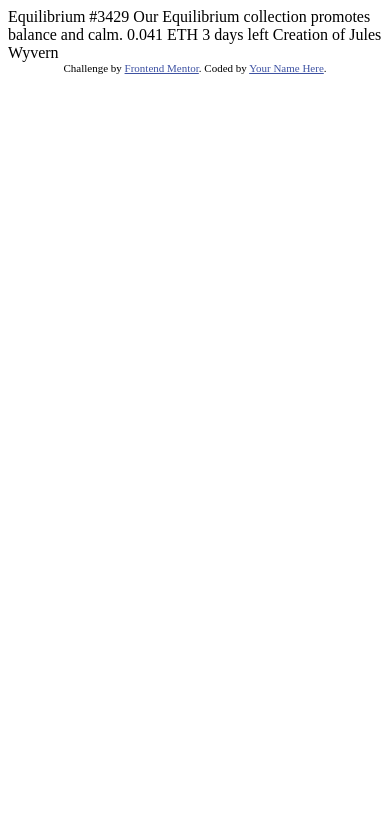
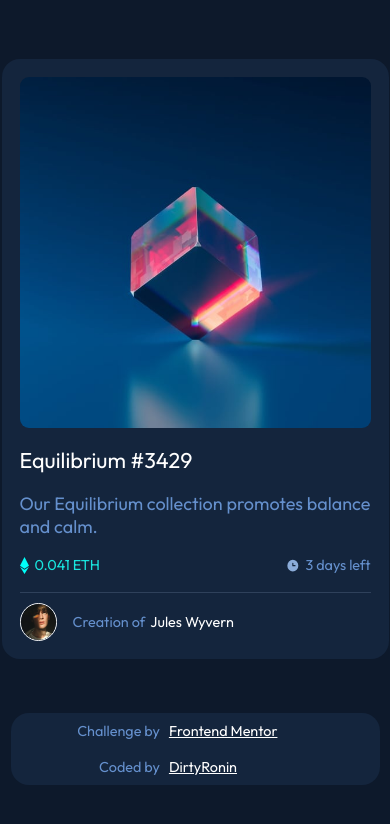
Before and after one commit to DirtyRonin/frontend-mentor_nft-preview, a plain HTML site: page index.html in a window 390 px wide. Drawn offline with Linux system fonts and the light colour scheme.

Commit message:
feat: responsive nft preview component

```diff
--- /dev/null
+++ b/index.css
@@ -0,0 +1,202 @@
+@import url('https://fonts.googleapis.com/css?family=Outfit');
+
+html {
+  height: 100%;
+  width: 100%;
+  display: flex;
+  font-size: 18px;
+}
+
+body {
+  padding: 0;
+  margin: auto;
+  background-color: hsl(217, 54%, 11%);
+  display: flex;
+  flex-direction: column;
+  font-family: 'outfit', serif;
+}
+
+body p {
+  margin: 0;
+}
+
+.nft-card {
+  display: flex;
+  flex-direction: column;
+  align-items: flex-start;
+  gap: 1rem;
+  padding: 1rem;
+  width: 17rem;
+  margin: auto;
+  background-color: hsl(216, 50%, 16%);
+  border-radius: 1rem;
+  box-shadow: 1px 1px 1px 0.5;
+}
+
+@media only screen and (max-width: 600px) {
+  .nft-card {
+    width: 90%;
+  }
+}
+
+.nft-product-image {
+  position: relative;
+}
+
+.nft-image {
+  opacity: 1;
+  width: 100%;
+  border-radius: 0.5rem;
+  box-shadow: 1px 1px 1px 0.5;
+  cursor: pointer;
+  display: block;
+  height: auto;
+  transition: 0.5 ease;
+  backface-visibility: hidden;
+}
+
+.nft-view {
+  transition: 0.5 ease;
+  opacity: 0;
+  cursor: pointer;
+  position: absolute;
+  top: 50%;
+  left: 50%;
+  transform: translate(-50%, -50%);
+  -ms-transform: translate(-50%, -50%);
+  text-align: center;
+}
+
+.nft-product-image:hover .nft-image {
+  opacity: 0.3;
+}
+.nft-product-image:hover .nft-view {
+  opacity: 1;
+}
+
+.nft-title {
+  color: white;
+  font-weight: 500;
+  font-size: 1.2rem;
+  cursor: pointer;
+}
+
+.nft-title:hover {
+  color: hsl(178, 80%, 50%);
+}
+.nft-title:active {
+  color: hsl(268, 74%, 75%);
+}
+
+.nft-description {
+  color: hsl(215, 51%, 60%);
+  font-weight: 300;
+  font-size: 1rem;
+}
+
+.nft-offer-details {
+  width: 100%;
+  display: flex;
+  justify-content: space-between;
+}
+
+.nft-offer {
+  display: flex;
+  gap: 5px;
+  align-items: center;
+  color: hsl(178, 80%, 50%);
+  font-size: 0.8rem;
+  font-weight: 300;
+}
+
+.icon-ethereum {
+  height: 0.9rem;
+}
+
+.nft-offer-duration {
+  display: flex;
+  align-items: center;
+  gap: 5px;
+  color: hsl(215, 51%, 60%);
+  font-size: 0.8rem;
+}
+
+.icon-clock {
+  height: 0.8rem;
+}
+
+.seperator {
+  width: 100%;
+  border-top: 0.5px solid hsl(215, 32%, 27%);
+}
+
+.nft-creator {
+  margin-top: 10px;
+  display: grid;
+  align-items: center;
+  grid-template-columns: 10% auto;
+  font-size: 0.7rem;
+  gap: 1rem;
+  align-items: center;
+}
+
+.icon-avatar {
+  width: 100%;
+  border: whitesmoke solid 1px;
+  border-radius: 50%;
+}
+
+.nft-creator-text {
+  display: flex;
+  gap: 5px;
+  color: hsl(215, 51%, 60%);
+  font-size: 0.8rem;
+  text-align: end;
+}
+
+.nft-creator-name {
+  color: white;
+  text-align: start;
+  cursor: pointer;
+}
+
+.nft-creator-name:hover {
+  color: hsl(178, 80%, 50%);
+}
+
+.nft-creator-name:active {
+  color: hsl(268, 74%, 75%);
+}
+
+.attribution {
+  width: 17rem;
+  margin: 3rem auto 0;
+  display: grid;
+  grid-template-columns: 40% 60%;
+  text-align: center;
+  gap: 1rem 0.5rem;
+  padding: 0.5rem;
+  background-color: hsl(216, 50%, 16%);
+  border-radius: 1rem;
+  box-shadow: 1px 1px 1px 0.5;
+  font-size: 0.8rem;
+}
+
+@media only screen and (max-width: 600px) {
+  .attribution {
+    width: 90%;
+  }
+}
+
+.attribution a {
+  color: white;
+  text-align: start;
+  cursor: pointer;
+}
+
+.attribution p {
+  gap: 5px;
+  color: hsl(215, 51%, 60%);
+  font-size: 0.8rem;
+  text-align: end;
+}
--- a/index.html
+++ b/index.html
@@ -1,33 +1,51 @@
 <!DOCTYPE html>
 <html lang="en">
   <head>
-  <meta charset="UTF-8">
-  <meta name="viewport" content="width=device-width, initial-scale=1.0"> <!-- displays site properly based on user's device -->
+    <meta charset="UTF-8" />
+    <meta name="viewport" content="width=device-width, initial-scale=1.0" />
+    <!-- displays site properly based on user's device -->
 
-  <link rel="icon" type="image/png" sizes="32x32" href="./images/favicon-32x32.png">
+    <link rel="icon" type="image/png" sizes="32x32" href="./images/favicon-32x32.png" />
+    <link rel="stylesheet" href="index.css" />
 
     <title>Frontend Mentor | NFT preview card component</title>
-
-  <!-- Feel free to remove these styles or customise in your own stylesheet 👍 -->
-  <style>
-    .attribution { font-size: 11px; text-align: center; }
-    .attribution a { color: hsl(228, 45%, 44%); }
-  </style>
   </head>
   <body>
-
-  Equilibrium #3429
-
-  Our Equilibrium collection promotes balance and calm.
-
-  0.041 ETH
-  3 days left
-
-  Creation of Jules Wyvern
-
+    <main>
+      <div class="nft-card">
+        <div class="nft-product-image">
+          <img class="nft-image" src="./images/image-equilibrium.jpg" alt="" />
+          <img class="nft-view" src="./images/icon-view.svg" alt="" />
+        </div>
+        <a class="nft-title">Equilibrium #3429 </a>
+        <p class="nft-description">Our Equilibrium collection promotes balance and calm.</p>
+        <div class="nft-offer-details">
+          <div class="nft-offer">
+            <img class="icon-ethereum" src="./images/icon-ethereum.svg" alt="" />
+            <p>0.041 ETH</p>
+          </div>
+          <div class="nft-offer-duration">
+            <img class="icon-clock" src="./images/icon-clock.svg" alt="" />
+            <p>3 days left</p>
+          </div>
+        </div>
+        <div class="seperator" />
+        <div class="nft-creator">
+          <img class="icon-avatar" src="./images/image-avatar.png" alt="" />
+          <div class="nft-creator-text">
+            <p>Creation of</p>
+            <a class="nft-creator-name">Jules Wyvern</a>
+          </div>
+        </div>
+      </div>
+    </main>
+    <footer>
       <div class="attribution">
-    Challenge by <a href="https://www.frontendmentor.io?ref=challenge" target="_blank">Frontend Mentor</a>.
-    Coded by <a href="#">Your Name Here</a>.
+        <p>Challenge by</p>
+        <a href="https://www.frontendmentor.io?ref=challenge" target="_blank">Frontend Mentor</a>
+        <p>Coded by</p>
+        <a href="#">DirtyRonin</a>
       </div>
+    </footer>
   </body>
 </html>
```
Lines whose indentation alone changed are shown as unchanged.
